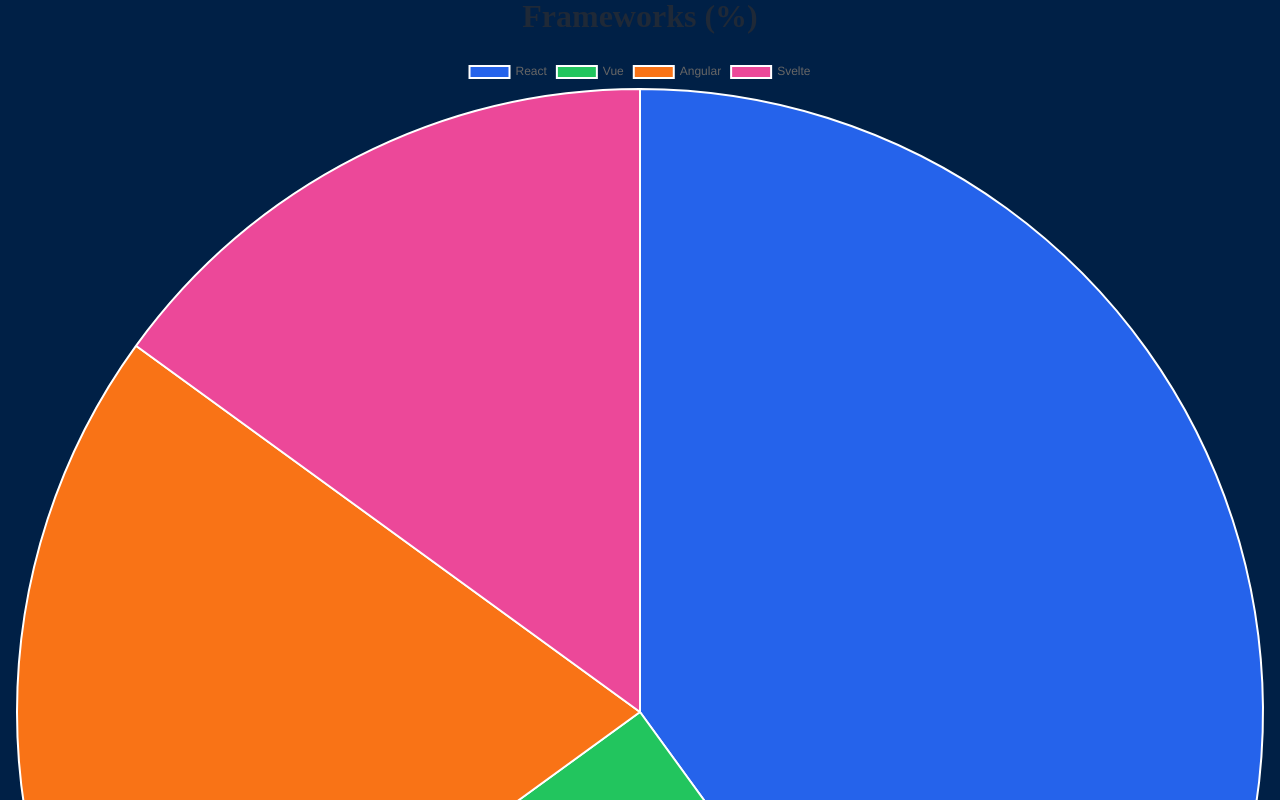
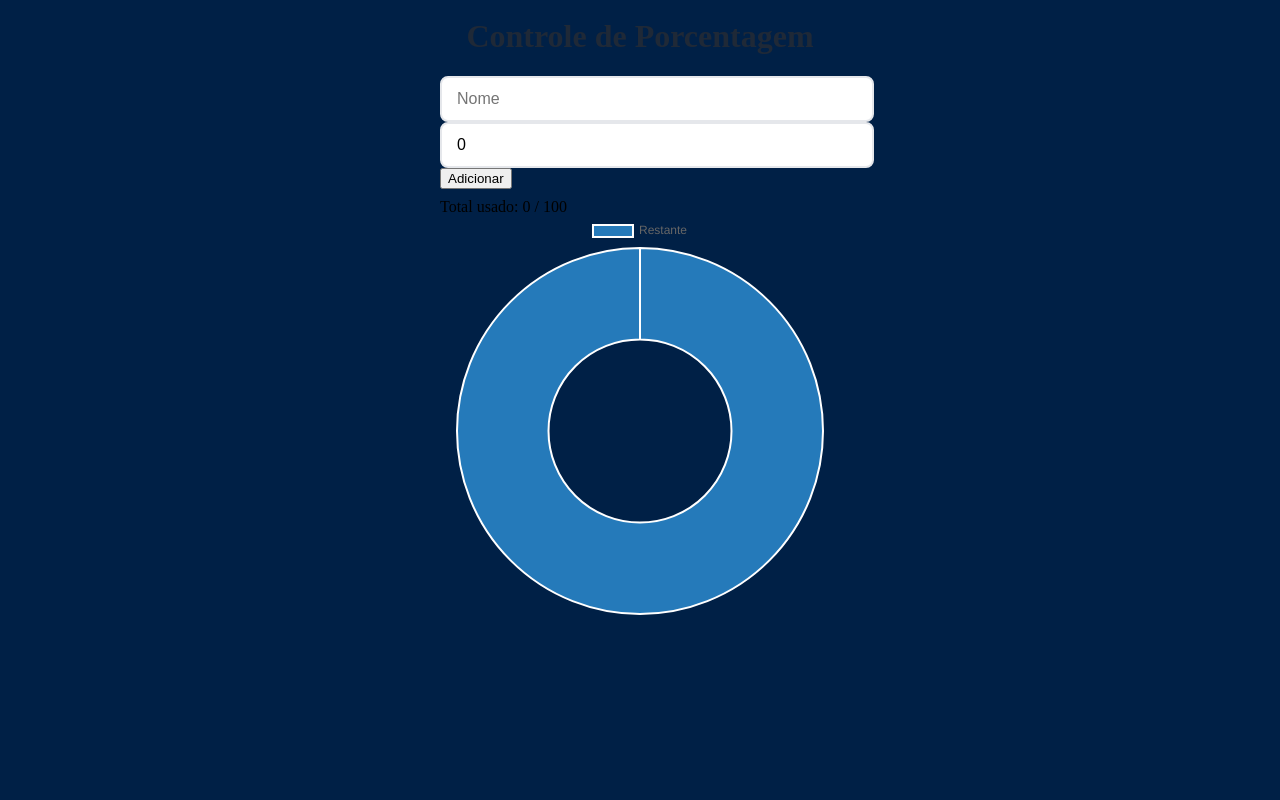
Before and after one commit to walisson27/React-Invest, a Next.js app: page /Porcentagem/Porcentagem in a window 1280 px wide. Shown: the top 800 px of the page. Built offline with nearby package versions, Linux system fonts and the light colour scheme.

Commit message:
feat: porcetagem com nome

```diff
--- a/src/pages/Porcentagem/Porcentagem.tsx
+++ b/src/pages/Porcentagem/Porcentagem.tsx
@@ -1,45 +1,91 @@
-import { Pie } from "react-chartjs-2";
+import { useState } from "react";
+import { Doughnut } from "react-chartjs-2";
 import { Chart as ChartJS, ArcElement, Tooltip, Legend } from "chart.js";
 
 ChartJS.register(ArcElement, Tooltip, Legend);
 
+const Porcentagem = () => {
+  const valorMaximo = 100;
+  const [itens, setItens] = useState<{ nome: string; valor: number }[]>([]);
+  const [novoValor, setNovoValor] = useState<number>(0);
+  const [novoNome, setNovoNome] = useState<string>("");
 
+  // soma atual
+  const soma = itens.reduce((a, b) => a + b.valor, 0);
+  const restante = valorMaximo - soma > 0 ? valorMaximo - soma : 0;
 
-const Porcentagem = () =>{
   const data = {
-    labels: ["React", "Vue", "Angular", "Svelte"],
+    labels: [...itens.map((item) => item.nome), "Restante"],
     datasets: [
       {
-        data: [40, 25, 20, 15], // valores brutos
-        backgroundColor: ["#2563eb", "#22c55e", "#f97316", "#ec4899"],
-        borderWidth: 2,
+        data: [...itens.map((item) => item.valor), restante],
+        backgroundColor: [
+          "rgba(54, 162, 235, 0.7)",
+          "rgba(255, 99, 132, 0.7)",
+          "rgba(255, 206, 86, 0.7)",
+          "rgba(75, 192, 192, 0.7)",
+          "rgba(201, 203, 207, 0.7)",
+        ],
       },
     ],
   };
 
   const options = {
+    responsive: true,
+    maintainAspectRatio: false,
     plugins: {
       tooltip: {
         callbacks: {
           label: function (context: any) {
-            const dataset = context.dataset;
-            const total = dataset.data.reduce((a: number, b: number) => a + b, 0);
-            const value = dataset.data[context.dataIndex];
+            const dataset = context.dataset.data;
+            const total = valorMaximo;
+            const value = dataset[context.dataIndex];
             const percentage = ((value / total) * 100).toFixed(1) + "%";
-            return `${context.label}: ${percentage}`;
+            return `${context.label}: ${value} (${percentage})`;
           },
         },
       },
     },
   };
 
+  const adicionarItem = () => {
+    if (novoValor <= 0 || !novoNome.trim()) return;
+    if (soma + novoValor > valorMaximo) {
+      alert("Não pode ultrapassar o valor máximo de " + valorMaximo);
+      return;
+    }
+    setItens([...itens, { nome: novoNome, valor: novoValor }]);
+    setNovoValor(0);
+    setNovoNome("");
+  };
+
   return (
-    <div className="w-96 mx-auto">
-      <h2 className="text-xl font-bold text-center mb-4">Frameworks (%)</h2>
-      <Pie data={data} options={options} />
+    <div style={{ width: "400px", margin: "20px auto" }}>
+      <h2>Controle de Porcentagem</h2>
+
+      <div style={{ marginBottom: "10px" }}>
+        <input
+          type="text"
+          value={novoNome}
+          onChange={(e) => setNovoNome(e.target.value)}
+          placeholder="Nome"
+        />
+        <input
+          type="number"
+          value={novoValor}
+          onChange={(e) => setNovoValor(Number(e.target.value))}
+          placeholder="Valor"
+        />
+        <button onClick={adicionarItem}>Adicionar</button>
+      </div>
+
+      <p>Total usado: {soma} / {valorMaximo}</p>
+
+      <div style={{ height: "400px" }}>
+        <Doughnut data={data} options={options} />
+      </div>
     </div>
   );
 };
 
-
-export default Porcentagem
+export default Porcentagem;
```
